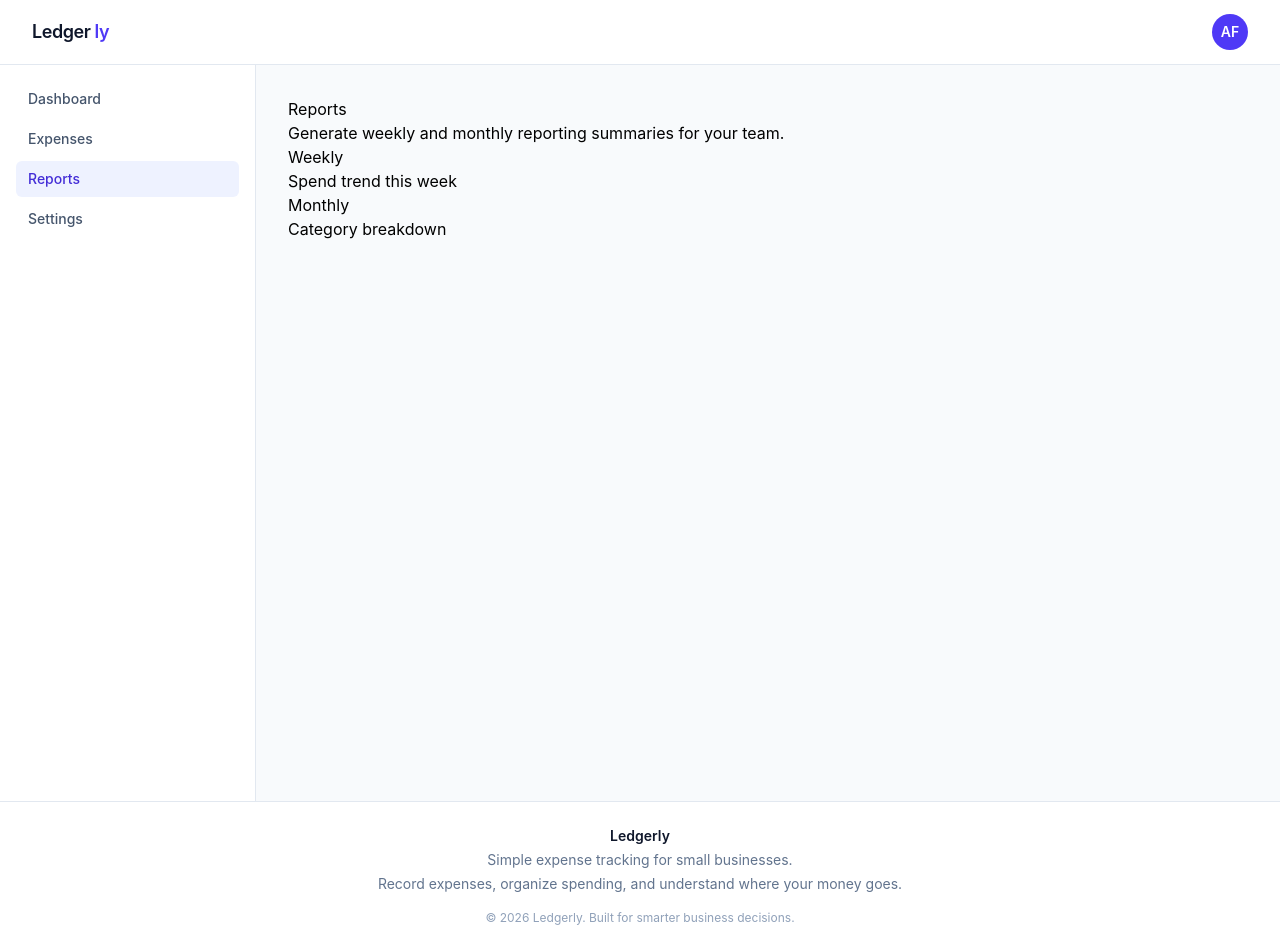
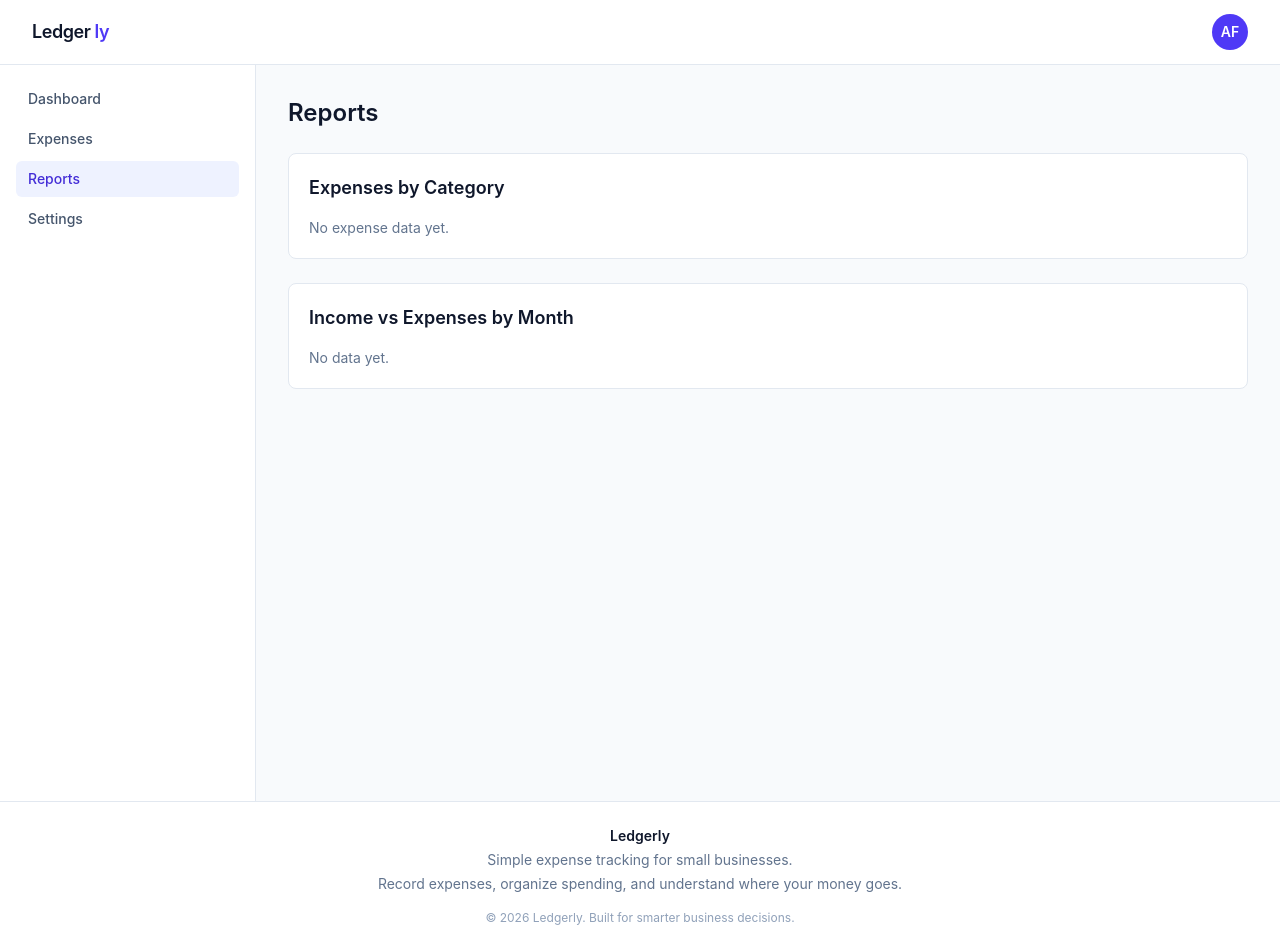
Before and after one commit to Abdulrahmanvisit/SME-Expense-Tracker-project, a React (Vite) app: page /reports in a window 1280 px wide. Built offline with nearby package versions, Linux system fonts and the light colour scheme.

Commit message:
Polish Dashboard and Reports with icons, formatted dates, and category breakdown

```diff
--- a/package.json
+++ b/package.json
@@ -16,6 +16,7 @@
     "react-dom": "^19.2.8",
     "react-icons": "^5.7.0",
     "react-router-dom": "^7.18.2",
+    "recharts": "^3.10.1",
     "tailwindcss": "^4.3.3",
     "uuid": "^14.0.1",
     "zustand": "^5.0.14"
--- a/src/pages/Dashboard.jsx
+++ b/src/pages/Dashboard.jsx
@@ -1,6 +1,27 @@
 import { useMemo } from 'react'
+import { FiTrendingUp, FiTrendingDown, FiDollarSign } from 'react-icons/fi'
 import useExpenseStore from '../stores/expenseStore'
 import categories from '../data/categories'
+
+function StatCard({ icon: Icon, label, value, tone }) {
+  const toneStyles = {
+    emerald: 'bg-emerald-50 text-emerald-600',
+    red: 'bg-red-50 text-red-600',
+    indigo: 'bg-indigo-50 text-indigo-600',
+  }
+
+  return (
+    <div className="flex items-center gap-4 rounded-lg border border-slate-200 bg-white p-5">
+      <span className={`flex h-11 w-11 shrink-0 items-center justify-center rounded-full ${toneStyles[tone]}`}>
+        <Icon className="h-5 w-5" />
+      </span>
+      <div>
+        <p className="text-sm text-slate-500">{label}</p>
+        <p className="mt-1 text-xl font-semibold text-slate-900">₦{value.toLocaleString()}</p>
+      </div>
+    </div>
+  )
+}
 
 function Dashboard() {
   const expenses = useExpenseStore((state) => state.expenses)
@@ -9,48 +30,42 @@ function Dashboard() {
   const balance = useExpenseStore((state) => state.getBalance())
 
   const recentExpenses = useMemo(() => {
-    return [...expenses].sort((a, b) => new Date(b.date) - new Date(a.date)).slice(0, 5)
+    return [...expenses].sort((a, b) => new Date(b.date) - new Date(a.date)).slice(0, 6)
   }, [expenses])
 
   return (
     <section className="space-y-6">
-      <h1 className="text-2xl font-semibold text-slate-900">Dashboard</h1>
+      <div>
+        <h1 className="text-2xl font-semibold text-slate-900">Dashboard</h1>
+        <p className="mt-1 text-sm text-slate-500">An overview of your business finances.</p>
+      </div>
 
       <div className="grid grid-cols-1 gap-4 sm:grid-cols-3">
-        <div className="rounded-lg border border-slate-200 bg-white p-5">
-          <p className="text-sm text-slate-500">Total Income</p>
-          <p className="mt-2 text-2xl font-semibold text-emerald-600">₦{totalIncome.toLocaleString()}</p>
-        </div>
-        <div className="rounded-lg border border-slate-200 bg-white p-5">
-          <p className="text-sm text-slate-500">Total Expenses</p>
-          <p className="mt-2 text-2xl font-semibold text-red-600">₦{totalExpense.toLocaleString()}</p>
-        </div>
-        <div className="rounded-lg border border-slate-200 bg-white p-5">
-          <p className="text-sm text-slate-500">Remaining Balance</p>
-          <p className={`mt-2 text-2xl font-semibold ${balance >= 0 ? 'text-slate-900' : 'text-red-600'}`}>
-            ₦{balance.toLocaleString()}
-          </p>
-        </div>
+        <StatCard icon={FiTrendingUp} label="Total Income" value={totalIncome} tone="emerald" />
+        <StatCard icon={FiTrendingDown} label="Total Expenses" value={totalExpense} tone="red" />
+        <StatCard icon={FiDollarSign} label="Remaining Balance" value={balance} tone={balance >= 0 ? 'indigo' : 'red'} />
       </div>
 
       <div className="rounded-lg border border-slate-200 bg-white p-5">
         <h2 className="mb-4 text-lg font-semibold text-slate-900">Recent Transactions</h2>
         {recentExpenses.length === 0 ? (
-          <p className="text-sm text-slate-500">No entries recorded yet.</p>
+          <p className="py-6 text-center text-sm text-slate-500">No entries recorded yet. Add your first transaction on the Expenses page.</p>
         ) : (
-          <ul className="space-y-2">
+          <div className="divide-y divide-slate-100">
             {recentExpenses.map((exp) => (
-              <li key={exp.id} className="flex justify-between text-sm text-slate-700">
-                <span>{exp.description || 'No description'}</span>
-                <span className="text-slate-500">
-                  {categories.find((c) => c.id === exp.categoryId)?.label} · {exp.date}
-                </span>
-                <span className={exp.type === 'income' ? 'font-medium text-emerald-600' : 'font-medium text-red-600'}>
-                  {exp.type === 'income' ? '+' : '-'}₦{exp.amount}
-                </span>
-              </li>
+              <div key={exp.id} className="flex items-center justify-between py-3">
+                <div>
+                  <p className="text-sm font-medium text-slate-900">{exp.description || 'No description'}</p>
+                  <p className="text-xs text-slate-500">
+                    {categories.find((c) => c.id === exp.categoryId)?.label} · {exp.date}
+                  </p>
+                </div>
+                <p className={`text-sm font-semibold ${exp.type === 'income' ? 'text-emerald-600' : 'text-red-600'}`}>
+                  {exp.type === 'income' ? '+' : '-'}₦{exp.amount.toLocaleString()}
+                </p>
+              </div>
             ))}
-          </ul>
+          </div>
         )}
       </div>
     </section>
--- a/src/pages/Reports.jsx
+++ b/src/pages/Reports.jsx
@@ -1,17 +1,74 @@
+import { useMemo } from 'react'
+import { PieChart, Pie, Cell, Tooltip, Legend, BarChart, Bar, XAxis, YAxis, CartesianGrid, ResponsiveContainer } from 'recharts'
+import useExpenseStore from '../stores/expenseStore'
+import categories from '../data/categories'
+
+const COLORS = ['#4f46e5', '#0ea5e9', '#f59e0b', '#ef4444', '#10b981', '#8b5cf6', '#ec4899']
+
 function Reports() {
+  const expenses = useExpenseStore((state) => state.expenses)
+
+  const categoryData = useMemo(() => {
+    const onlyExpenses = expenses.filter((e) => e.type === 'expense')
+    return categories
+      .map((cat) => ({
+        name: cat.label,
+        value: onlyExpenses.filter((e) => e.categoryId === cat.id).reduce((sum, e) => sum + e.amount, 0),
+      }))
+      .filter((item) => item.value > 0)
+  }, [expenses])
+
+  const monthlyData = useMemo(() => {
+    const totals = {}
+    expenses.forEach((exp) => {
+      const month = exp.date?.slice(0, 7)
+      if (!month) return
+      if (!totals[month]) totals[month] = { month, income: 0, expense: 0 }
+      totals[month][exp.type] += exp.amount
+    })
+    return Object.values(totals).sort((a, b) => a.month.localeCompare(b.month))
+  }, [expenses])
+
   return (
-    <section>
-      <h1>Reports</h1>
-      <p>Generate weekly and monthly reporting summaries for your team.</p>
-      <div className="card-grid">
-        <article className="card">
-          <h2>Weekly</h2>
-          <p>Spend trend this week</p>
-        </article>
-        <article className="card">
-          <h2>Monthly</h2>
-          <p>Category breakdown</p>
-        </article>
+    <section className="space-y-6">
+      <h1 className="text-2xl font-semibold text-slate-900">Reports</h1>
+
+      <div className="rounded-lg border border-slate-200 bg-white p-5">
+        <h2 className="mb-4 text-lg font-semibold text-slate-900">Expenses by Category</h2>
+        {categoryData.length === 0 ? (
+          <p className="text-sm text-slate-500">No expense data yet.</p>
+        ) : (
+          <ResponsiveContainer width="100%" height={300}>
+            <PieChart>
+              <Pie data={categoryData} dataKey="value" nameKey="name" cx="50%" cy="50%" outerRadius={100} label>
+                {categoryData.map((_, index) => (
+                  <Cell key={index} fill={COLORS[index % COLORS.length]} />
+                ))}
+              </Pie>
+              <Tooltip formatter={(value) => `₦${value.toLocaleString()}`} />
+              <Legend />
+            </PieChart>
+          </ResponsiveContainer>
+        )}
+      </div>
+
+      <div className="rounded-lg border border-slate-200 bg-white p-5">
+        <h2 className="mb-4 text-lg font-semibold text-slate-900">Income vs Expenses by Month</h2>
+        {monthlyData.length === 0 ? (
+          <p className="text-sm text-slate-500">No data yet.</p>
+        ) : (
+          <ResponsiveContainer width="100%" height={300}>
+            <BarChart data={monthlyData}>
+              <CartesianGrid strokeDasharray="3 3" />
+              <XAxis dataKey="month" />
+              <YAxis />
+              <Tooltip formatter={(value) => `₦${value.toLocaleString()}`} />
+              <Legend />
+              <Bar dataKey="income" fill="#10b981" name="Income" />
+              <Bar dataKey="expense" fill="#ef4444" name="Expense" />
+            </BarChart>
+          </ResponsiveContainer>
+        )}
       </div>
     </section>
   )
--- a/src/pages/Settings.jsx
+++ b/src/pages/Settings.jsx
@@ -1,8 +1,77 @@
+import { useState } from 'react'
+import useExpenseStore from '../stores/expenseStore'
+
 function Settings() {
+  const expenses = useExpenseStore((state) => state.expenses)
+  const [confirmClear, setConfirmClear] = useState(false)
+
+  const handleExport = () => {
+    const blob = new Blob([JSON.stringify(expenses, null, 2)], { type: 'application/json' })
+    const url = URL.createObjectURL(blob)
+    const link = document.createElement('a')
+    link.href = url
+    link.download = 'ledgerline-expenses.json'
+    link.click()
+    URL.revokeObjectURL(url)
+  }
+
+  const handleClearAll = () => {
+    localStorage.removeItem('expenses')
+    window.location.reload()
+  }
+
   return (
-    <section>
-      <h1>Settings</h1>
-      <p>Adjust account preferences and notification preferences here.</p>
+    <section className="space-y-6">
+      <div>
+        <h1 className="text-2xl font-semibold text-slate-900">Settings</h1>
+        <p className="mt-1 text-sm text-slate-500">Manage your data stored on this device.</p>
+      </div>
+
+      <div className="rounded-lg border border-slate-200 bg-white p-5">
+        <h2 className="text-lg font-semibold text-slate-900">Export Data</h2>
+        <p className="mt-1 text-sm text-slate-500">
+          Download all {expenses.length} recorded entries as a JSON file, useful as a backup or before clearing your data.
+        </p>
+        <button
+          onClick={handleExport}
+          disabled={expenses.length === 0}
+          className="mt-4 rounded-md bg-indigo-600 px-4 py-2 text-sm font-semibold text-white hover:bg-indigo-700 disabled:bg-slate-300 disabled:cursor-not-allowed"
+        >
+          Export as JSON
+        </button>
+      </div>
+
+      <div className="rounded-lg border border-red-200 bg-red-50 p-5">
+        <h2 className="text-lg font-semibold text-red-700">Danger Zone</h2>
+        <p className="mt-1 text-sm text-red-600">
+          This permanently deletes every income and expense entry stored on this device. This cannot be undone.
+        </p>
+
+        {!confirmClear ? (
+          <button
+            onClick={() => setConfirmClear(true)}
+            className="mt-4 rounded-md border border-red-300 bg-white px-4 py-2 text-sm font-semibold text-red-700 hover:bg-red-100"
+          >
+            Clear All Data
+          </button>
+        ) : (
+          <div className="mt-4 flex items-center gap-3">
+            <p className="text-sm font-medium text-red-700">Are you sure? This cannot be undone.</p>
+            <button
+              onClick={handleClearAll}
+              className="rounded-md bg-red-600 px-3 py-1.5 text-sm font-semibold text-white hover:bg-red-700"
+            >
+              Yes, delete everything
+            </button>
+            <button
+              onClick={() => setConfirmClear(false)}
+              className="rounded-md border border-slate-300 px-3 py-1.5 text-sm font-medium text-slate-700 hover:bg-slate-100"
+            >
+              Cancel
+            </button>
+          </div>
+        )}
+      </div>
     </section>
   )
 }
```
Also changed, not shown: 1 other file (tests, documents, lock files or other folders).
